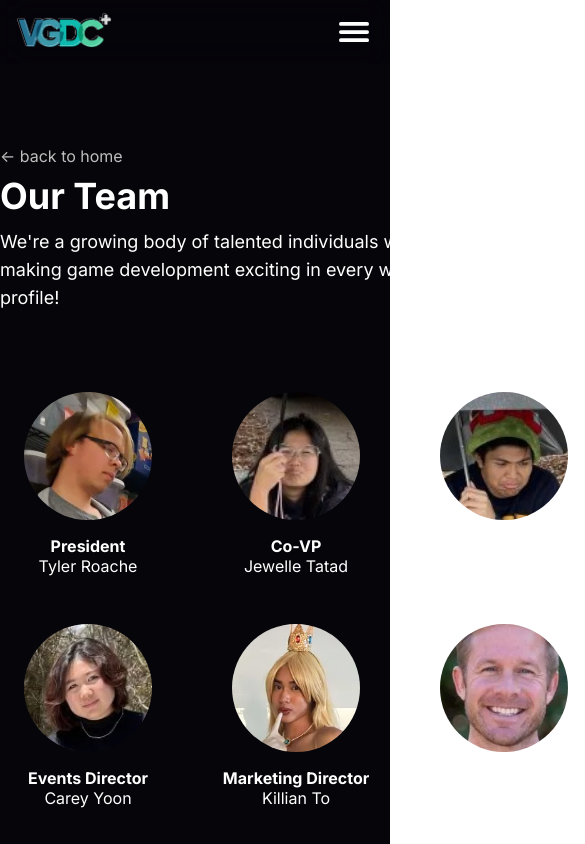
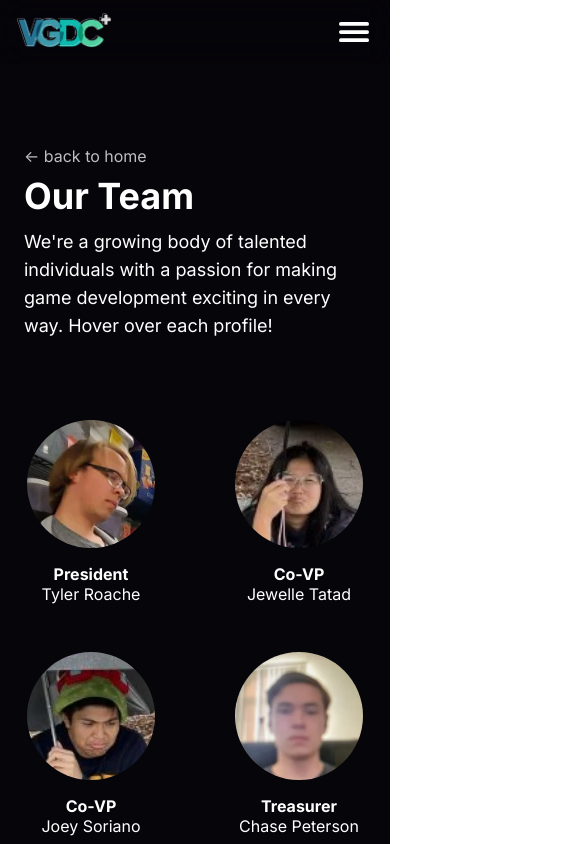
Before and after one commit to vgdc-ucsd/VGDC-Website, a Next.js app: page /officers in a window 390 px wide. Shown: the top 844 px of the page, 585 px wide, since content can reach past the window. Built offline with nearby package versions, Linux system fonts and the light colour scheme.

Commit message:
Made design slightly more responsive

```diff
--- a/app/officers/page.tsx
+++ b/app/officers/page.tsx
@@ -13,17 +13,17 @@ export default function Officers() {
     <main className="min-h-screen bg-background-black">
       <Navbar />
 
-      <div className="mx-auto w-[800px] pb-20 text-white">
+      <div className="mx-auto max-w-[800px] pb-20 text-white">
         {/* Title section */}
-        <div className="mb-20 mt-20">
+        <div className="mx-6 mb-20 mt-20">
           <Link
             href="./"
             className="text-text-grey transition-all hover:text-white"
           >{`<- back to home`}</Link>
           <h2 className="mb-3 mt-2 text-4xl font-bold">Our Team</h2>
-          <p className="w-[600px] text-lg">
+          <p className="max-w-[600px] text-lg">
             We're a growing body of talented individuals with a passion for
-            making game development exciting in every way. Click on each
+            making game development exciting in every way. Hover over each
             profile!
           </p>
         </div>
```
